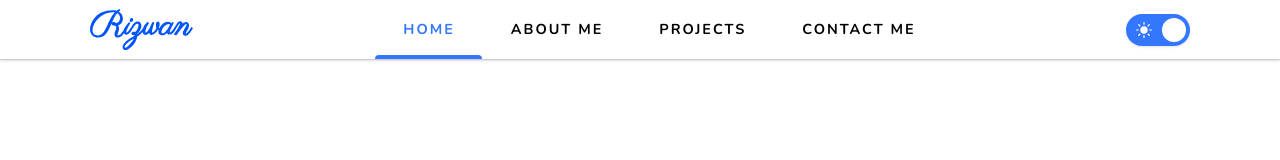
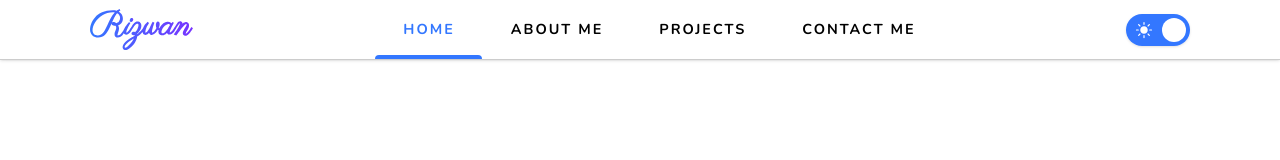
Before and after one commit to rizwanahamadcodes/portfolio, a Next.js app: page / in a window 1280 px wide. Shown: the top 160 px of the page. Built offline with nearby package versions, Linux system fonts and the light colour scheme.

Commit message:
changed the logo to lighter color and gradient

```diff
--- a/src/components/NavMenu.tsx
+++ b/src/components/NavMenu.tsx
@@ -92,11 +92,7 @@ const NavMenu: React.FC<NavMenuProps> = ({
                         <Link
                             href={navLink.path}
                             className={`
-                        ${
-                            navLink.path === pathname
-                                ? 'text-primary dark:font-black'
-                                : ''
-                        }
+                        ${navLink.path === pathname ? 'text-primary' : ''}
                         ${
                             direction === 'row'
                                 ? 'h-full px-7'
--- a/src/components/Navbar.tsx
+++ b/src/components/Navbar.tsx
@@ -2,7 +2,9 @@
 
 import Link from 'next/link'
 import rizwanLogoPrimary from '../../public/img/rizwan_logo_primary.svg'
-import rizwanLogoWhite from '../../public/img/rizwan_logo_white.svg'
+import rizwanLogoGradientNew from '../../public/img/rizwan_logo_gradient_new.svg'
+
+import rizwanLogoGradient from '../../public/img/rizwan_logo_gradient.svg'
 import Container from './Container'
 import ThemedImage from './ThemedImage'
 import ThemeToggler from './ThemeToggler'
@@ -20,8 +22,8 @@ const Navbar = () => {
             <Container optionalStyles="h-full flex items-center justify-between">
                 <Link href="/">
                     <ThemedImage
-                        darkImageSrc={rizwanLogoPrimary}
-                        lightImageSrc={rizwanLogoPrimary}
+                        darkImageSrc={rizwanLogoGradientNew}
+                        lightImageSrc={rizwanLogoGradientNew}
                         alt="Rizwan"
                         height="40"
                     />
@@ -40,8 +42,8 @@ const Navbar = () => {
                     <div className="flex h-[60px] items-center justify-between px-8">
                         <Link href="/" onClick={onClose}>
                             <ThemedImage
-                                darkImageSrc={rizwanLogoPrimary}
-                                lightImageSrc={rizwanLogoPrimary}
+                                darkImageSrc={rizwanLogoGradientNew}
+                                lightImageSrc={rizwanLogoGradientNew}
                                 alt="Rizwan"
                                 height="40"
                             />
--- a/src/components/ThemedImage.tsx
+++ b/src/components/ThemedImage.tsx
@@ -14,7 +14,7 @@ const ThemedImage: React.FC<ThemedImageProps> = (props) => {
     const { theme } = useTheme()
     const imageSrc = theme == 'light' ? lightImageSrc : darkImageSrc
 
-    return <Image src={imageSrc} alt={alt} {...otherProps} />
+    return <Image className="" src={imageSrc} alt={alt} {...otherProps} />
 }
 
 export default ThemedImage
--- a/tailwind.config.js
+++ b/tailwind.config.js
@@ -23,7 +23,8 @@ module.exports = {
                     darker: 'hsl(222deg, 100%, 3%)',
                 },
 
-                secondary: 'hsl(260deg, 100%, 70%)',
+                secondary: 'hsl(260deg, 100%, 60%)',
+                tertiary: 'hsl(260deg, 100%, 60%)',
 
                 // If there's an element over an element transition by 100, if you're adding an effect: hover, active, transition by 50
 
```
Also changed, not shown: public/img/rizwan_logo_gradient.svg (added), public/img/rizwan_logo_gradient_new.svg (added).
